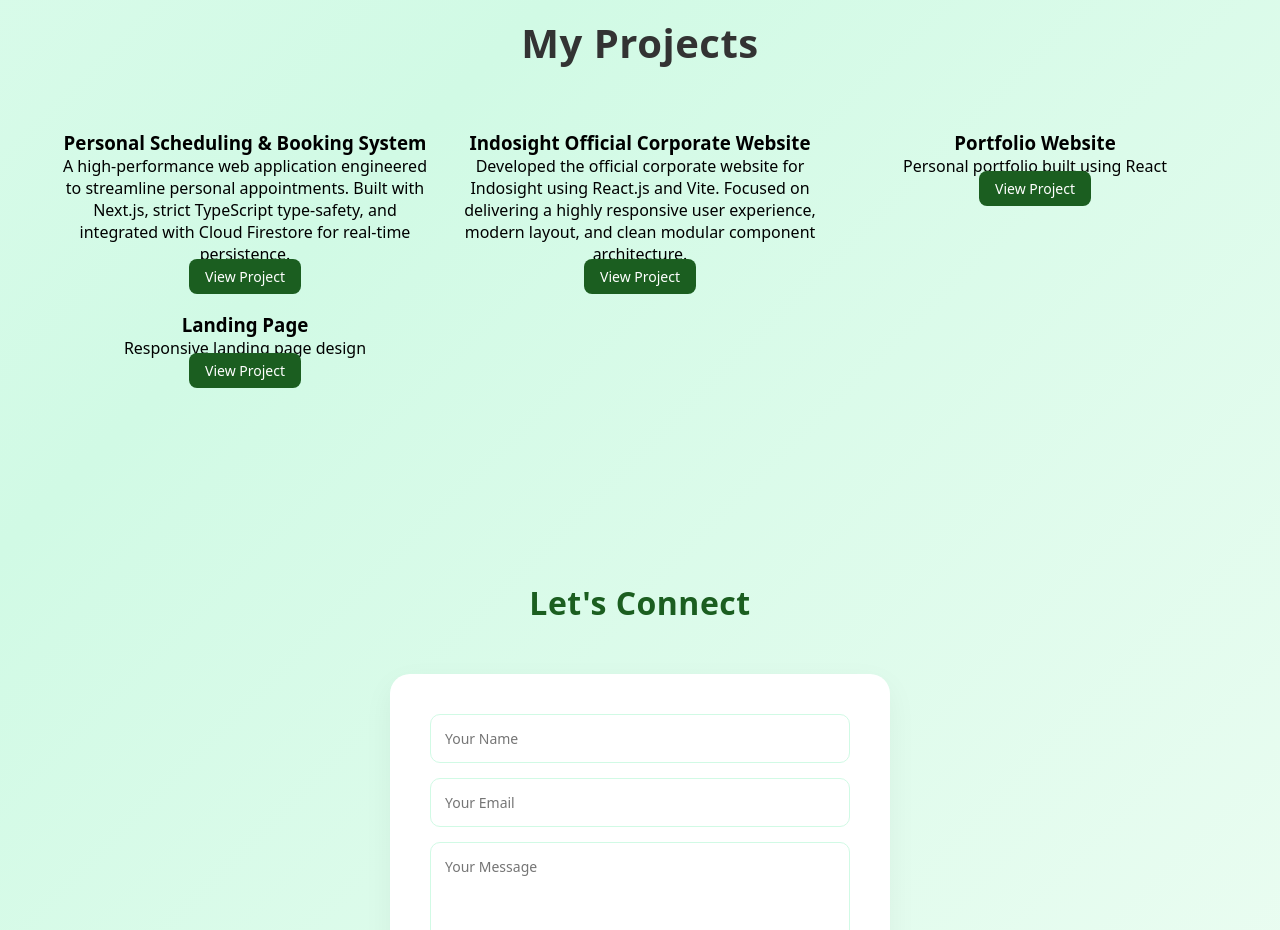
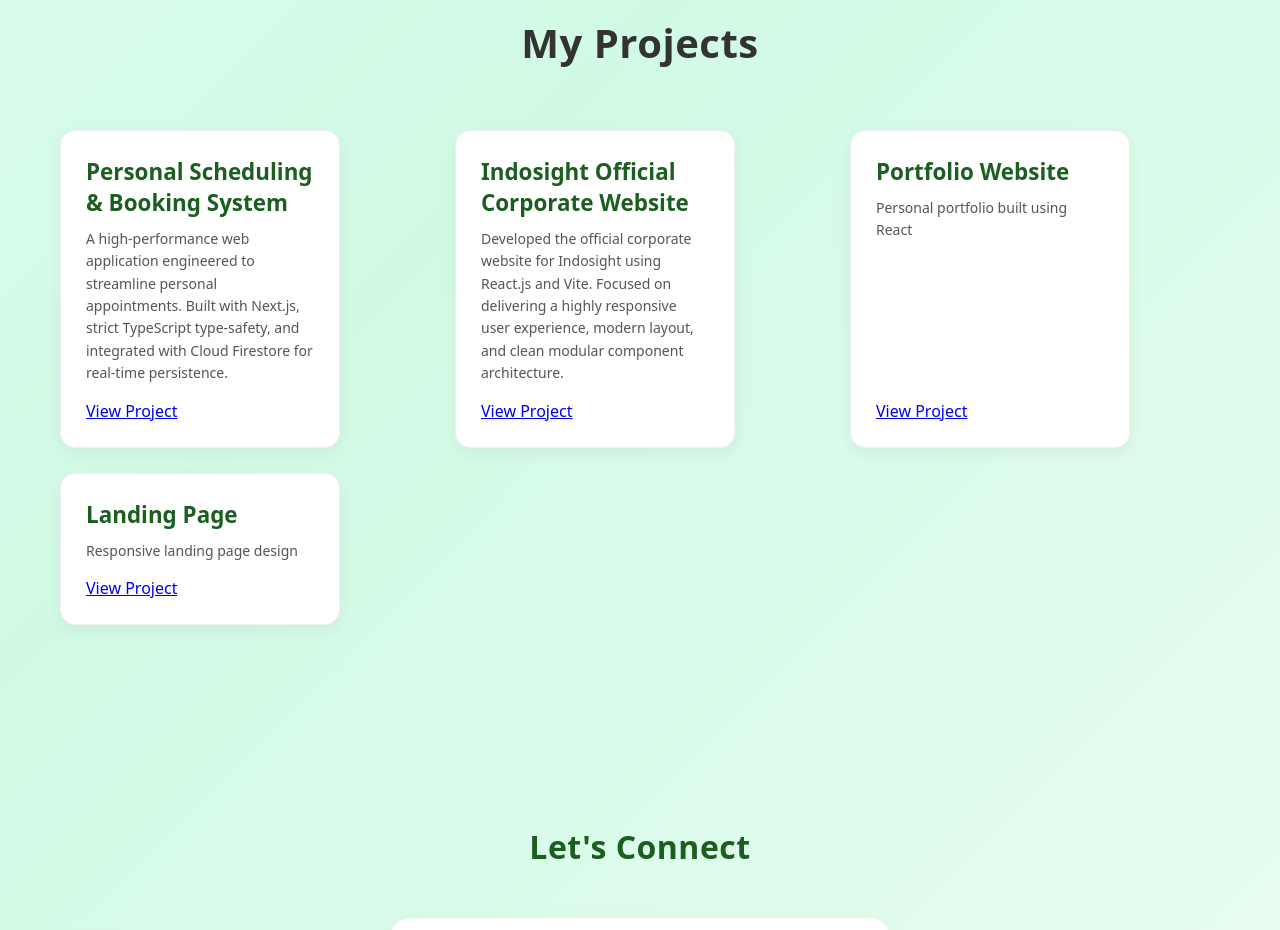
Before and after one commit to ribkalinks/portfolio-website, a React (Vite) app: page / in a window 1280 px wide. Shown: the part 1620-2550 px from the top of the page. Built offline with nearby package versions, Linux system fonts and the light colour scheme; the HTML template or start-up script is replaced by a standard one.

Commit message:
update projects sections

```diff
--- a/src/components/Projects.jsx
+++ b/src/components/Projects.jsx
@@ -29,20 +29,18 @@ const Projects = () => {
       <h2>My Projects</h2>
       <div className="projects-container">
         {projects.map((project, index) => (
-          <div key={index} className="project-item">
+
+          <div key={index} className="project-card">
             <h3>{project.title}</h3>
             <p>{project.description}</p>
-
-            <div className="project-action">
             <a
               href={project.link}
               target={project.link.includes('booking') ? "_self" : "_blank"}
               rel="noopener noreferrer"
-                className="project-btn"
+              className="view-project-btn"
             >
               View Project
             </a>
-            </div>
           </div>
         ))}
       </div>
```
Lines whose indentation alone changed are shown as unchanged.
